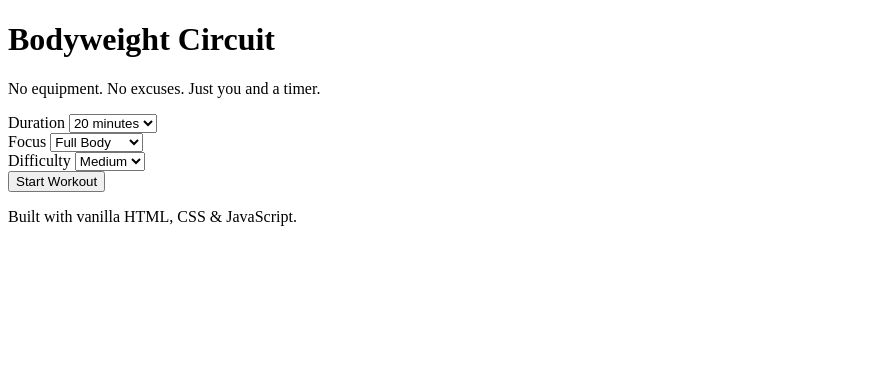
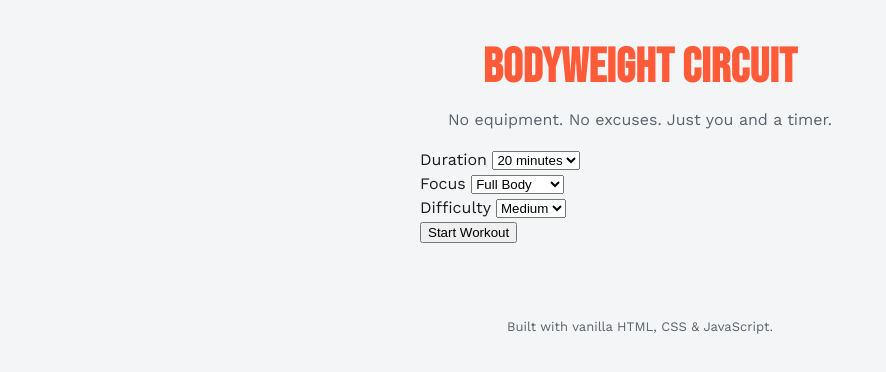
Before and after one commit to Aayut1111/bodyweight-circuit, a plain HTML site: page index.html in a window 1280 px wide. Shown: the whole page, without its empty margins (0-886 px from the left). Drawn offline with nearby package versions, Linux system fonts and the light colour scheme.

Commit message:
Add design tokens and base styles

```diff
--- a/CSS/style.css
+++ b/CSS/style.css
@@ -0,0 +1,57 @@
+:root {
+  --color-bg: #F4F5F7;
+  --color-surface: #FFFFFF;
+  --color-text: #1B1D1F;
+  --color-text-muted: #5B6168;
+  --color-work: #FF5B39;
+  --color-rest: #1FB6A6;
+  --color-border: #E1E4E8;
+  --font-display: 'Bebas Neue', 'Arial Narrow', sans-serif;
+  --font-body: 'Work Sans', -apple-system, sans-serif;
+  --font-mono: 'JetBrains Mono', 'Courier New', monospace;
+  --radius: 12px;
+}
+
+* { box-sizing: border-box; }
+
+body {
+  margin: 0;
+  background: var(--color-bg);
+  color: var(--color-text);
+  font-family: var(--font-body);
+  line-height: 1.5;
+}
+
+.app-header {
+  padding: 32px 20px 16px;
+  text-align: center;
+}
+
+.app-header h1 {
+  font-family: var(--font-display);
+  font-size: 48px;
+  letter-spacing: 0.5px;
+  margin: 0;
+  color: var(--color-work);
+}
+
+.tagline {
+  color: var(--color-text-muted);
+  margin: 4px 0 0;
+}
+
+#app {
+  max-width: 480px;
+  margin: 0 auto;
+  padding: 0 20px 40px;
+}
+
+.view { display: block; }
+.view[hidden] { display: none; }
+
+.app-footer {
+  text-align: center;
+  color: var(--color-text-muted);
+  font-size: 13px;
+  padding: 20px;
+}
--- a/index.html
+++ b/index.html
@@ -4,6 +4,8 @@
 <meta charset="UTF-8">
 <meta name="viewport" content="width=device-width, initial-scale=1.0">
 <title>Bodyweight Circuit</title>
+<link rel="preconnect" href="https://fonts.googleapis.com">
+<link href="https://fonts.googleapis.com/css2?family=Bebas+Neue&family=Work+Sans:wght@400;500;600;700&display=swap" rel="stylesheet">
 <link rel="stylesheet" href="css/style.css">
 </head>
 <body>
```
